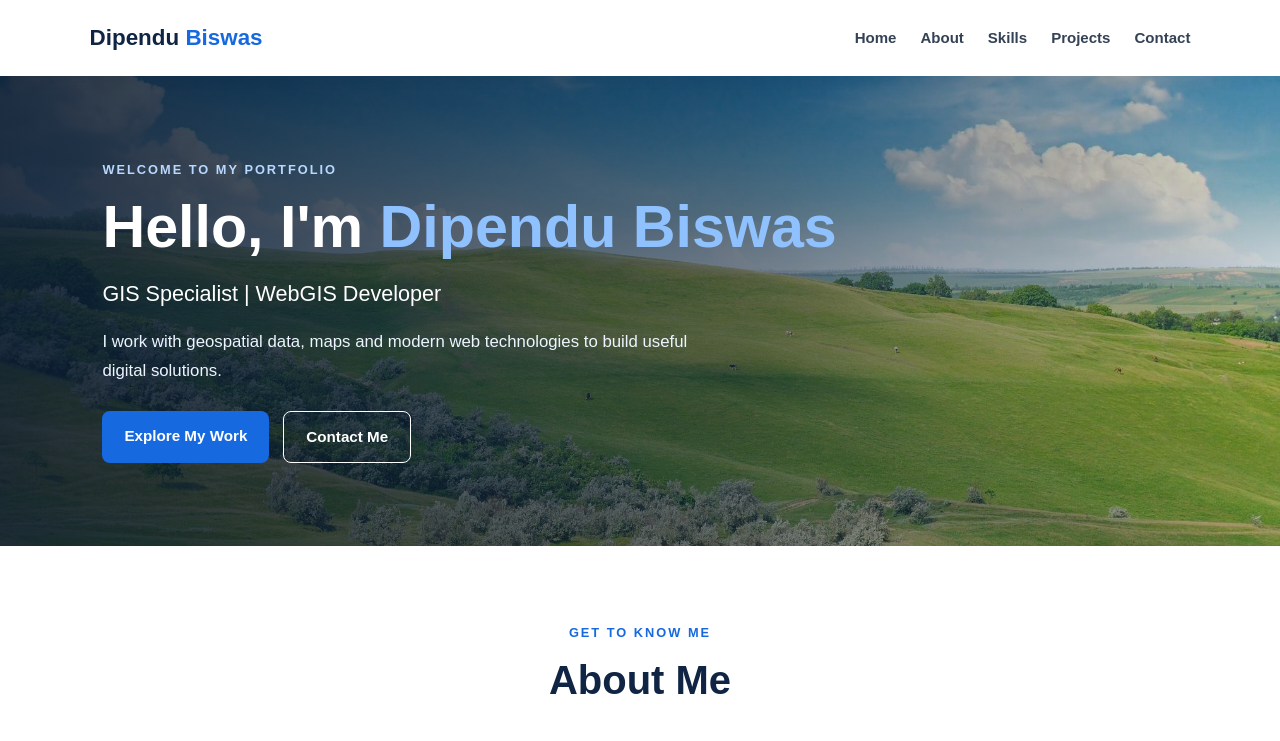
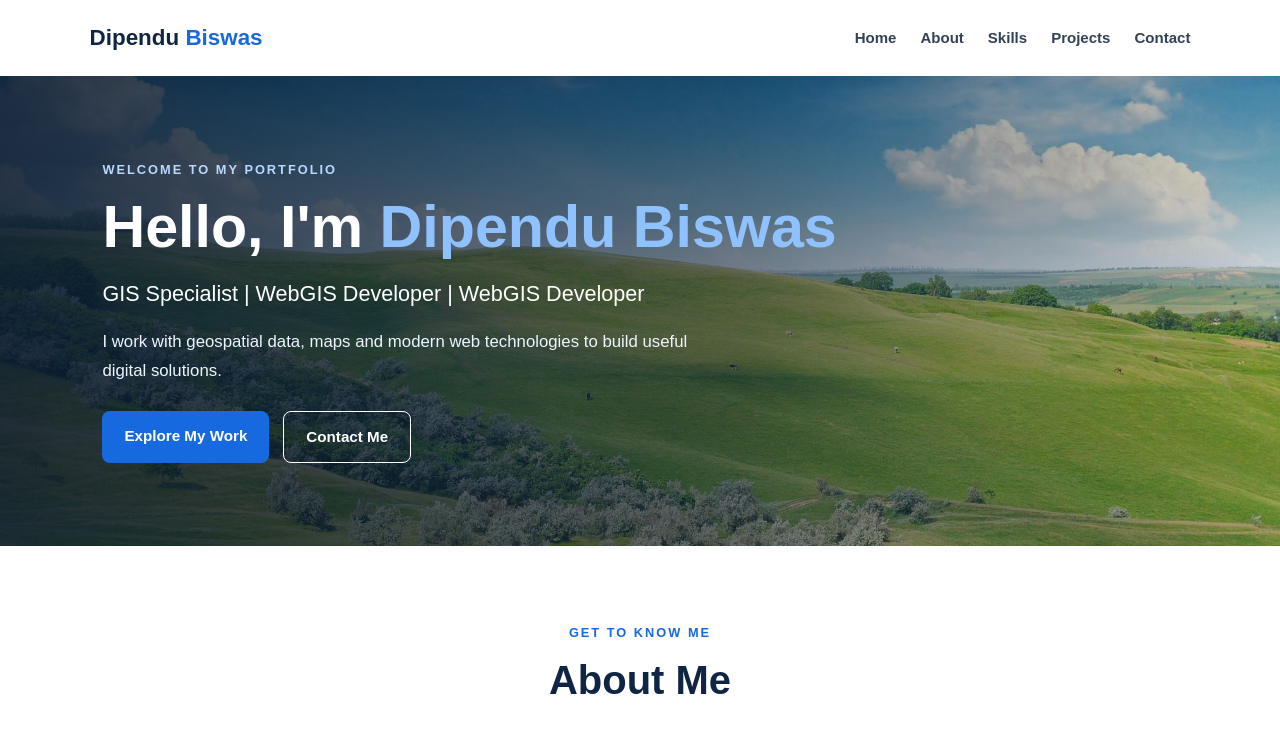
Before and after one commit to dipendubiswas/MyFirstWebProject, a plain HTML site: page index.html in a window 1280 px wide. Shown: the top 741 px of the page. Drawn offline with Linux system fonts and the light colour scheme.

Commit message:
Update index.html

```diff
--- a/index.html
+++ b/index.html
@@ -34,7 +34,7 @@
                 <p class="eyebrow">WELCOME TO MY PORTFOLIO</p>
                 <h1>Hello, I'm <span>Dipendu Biswas</span></h1>
 
-                <h2>GIS Specialist | WebGIS Developer</h2>
+                <h2>GIS Specialist | WebGIS Developer | WebGIS Developer</h2>
 
                 <p class="hero-description">
                     I work with geospatial data, maps and modern web technologies
```
